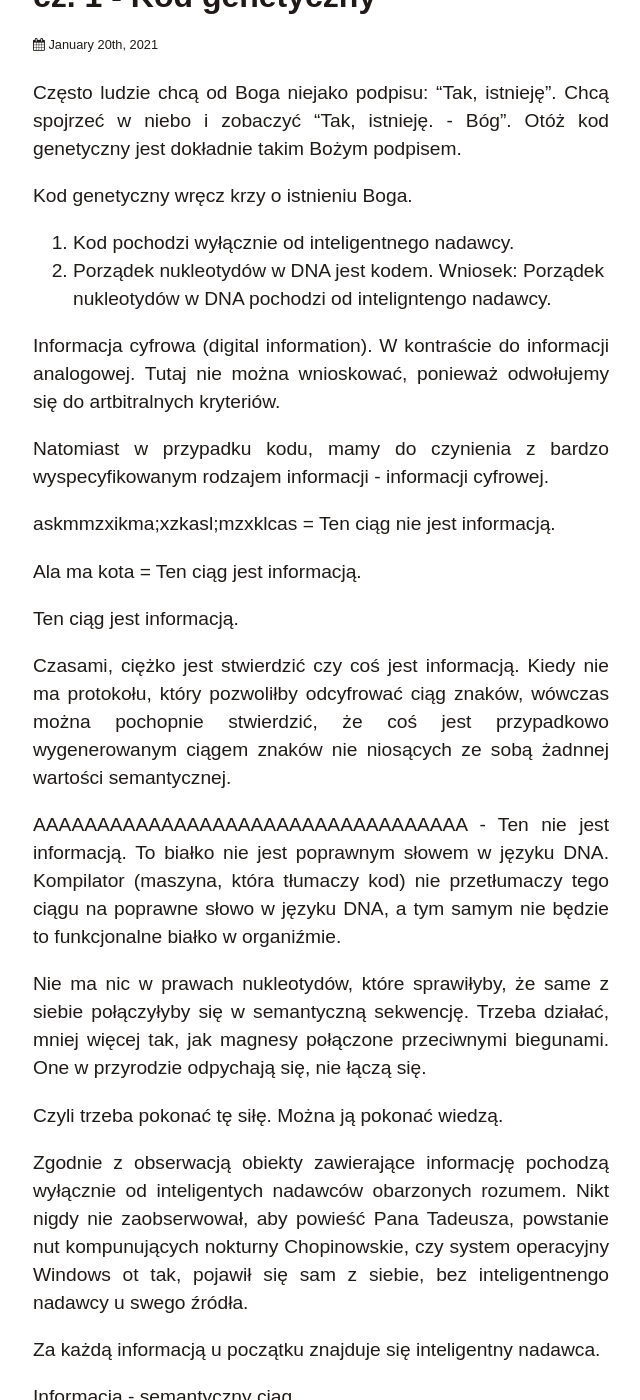
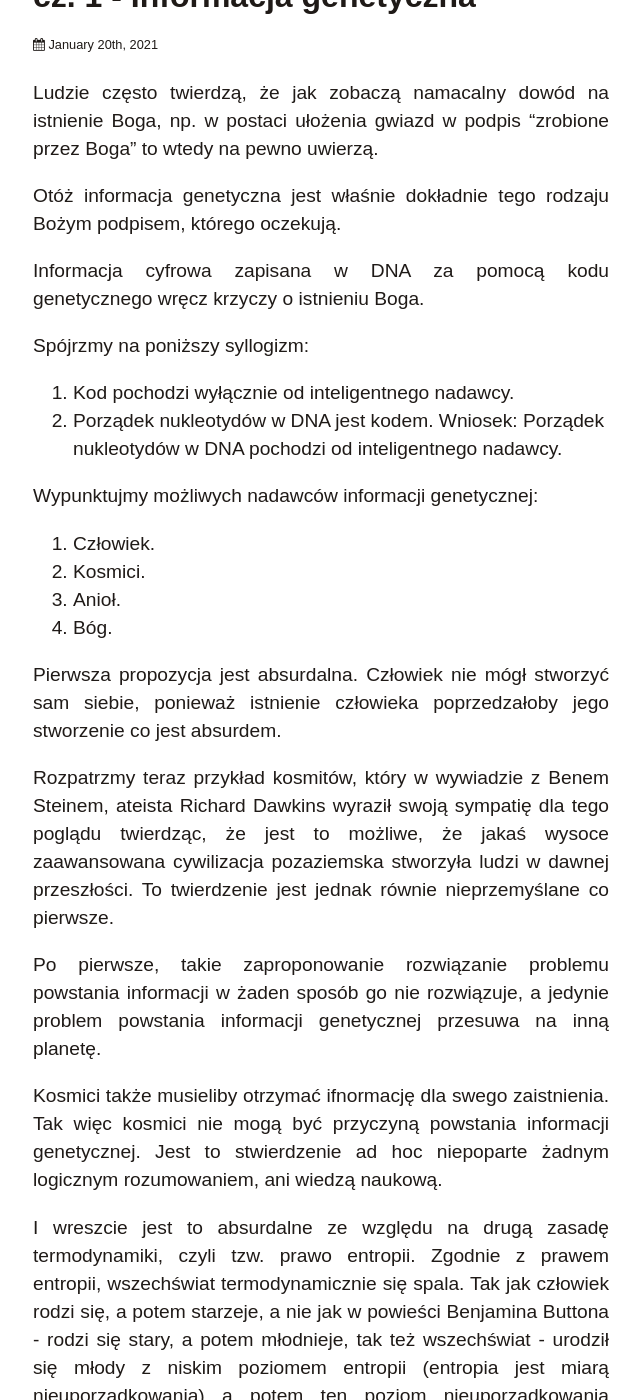
Before and after one commit to jakub-wisniewski/coffee-with-creation, a Jekyll site: the page built from _posts/2021-01-20-dowod-1.md, in a window 1280 px wide and 1400 px high, scrolled down 220 px. Shown: the whole window, without its empty margins (319-959 px from the left). Built offline with Jekyll 4.4.1, drawn with Linux system fonts in a browser that asks for light colours; nearby versions of some CDN libraries; comment, search, counter and statistics services are not loaded; some of the changed text lies outside the part shown.

```diff
--- a/_posts/2021-01-20-dowod-1.md
+++ b/_posts/2021-01-20-dowod-1.md
@@ -1,17 +1,55 @@
 ---
 layout: post
-title: Naukowe dowody na istnienie Boga cz. 1 - Kod genetyczny
+title: Naukowe dowody na istnienie Boga cz. 1 - Informacja genetyczna
 published: true
 ---
 
-Często ludzie chcą od Boga niejako podpisu: "Tak, istnieję". Chcą spojrzeć w niebo i zobaczyć "Tak, istnieję. - Bóg". Otóż kod genetyczny jest dokładnie takim Bożym podpisem.
+Ludzie często twierdzą, że jak zobaczą namacalny dowód na istnienie Boga, np. w postaci ułożenia
+gwiazd w podpis "zrobione przez Boga" to wtedy na pewno uwierzą.
 
-Kod genetyczny wręcz krzy o istnieniu Boga.
+Otóż informacja genetyczna jest właśnie dokładnie tego rodzaju Bożym podpisem, którego oczekują.
+
+Informacja cyfrowa zapisana w DNA za pomocą kodu genetycznego wręcz krzyczy o istnieniu Boga.
+
+Spójrzmy na poniższy syllogizm:
 
 1. Kod pochodzi wyłącznie od inteligentnego nadawcy.
 2. Porządek nukleotydów w DNA jest kodem.
-Wniosek: Porządek nukleotydów w DNA pochodzi od inteligntengo nadawcy.
+Wniosek: Porządek nukleotydów w DNA pochodzi od inteligentnego nadawcy.
 
+Wypunktujmy możliwych nadawców informacji genetycznej:
+
+1. Człowiek.
+2. Kosmici.
+3. Anioł.
+4. Bóg.
+
+Pierwsza propozycja jest absurdalna. Człowiek nie mógł stworzyć sam siebie, ponieważ istnienie człowieka poprzedzałoby jego stworzenie co jest absurdem.
+
+Rozpatrzmy teraz przykład kosmitów, który w wywiadzie z Benem Steinem, ateista Richard Dawkins wyraził swoją sympatię dla tego poglądu twierdząc, że jest to możliwe, że jakaś wysoce zaawansowana cywilizacja pozaziemska stworzyła ludzi w dawnej przeszłości. To twierdzenie jest jednak równie nieprzemyślane co pierwsze.
+
+Po pierwsze, takie zaproponowanie rozwiązanie problemu powstania informacji w żaden sposób go nie rozwiązuje, a jedynie problem powstania informacji genetycznej przesuwa na inną planetę.
+
+Kosmici także musieliby otrzymać ifnormację dla swego zaistnienia. Tak więc kosmici nie mogą być przyczyną powstania informacji genetycznej. Jest to stwierdzenie ad hoc niepoparte żadnym logicznym rozumowaniem, ani wiedzą naukową.
+
+I wreszcie jest to absurdalne ze względu na drugą zasadę termodynamiki, czyli tzw. prawo entropii.
+Zgodnie z prawem entropii, wszechświat termodynamicznie się spala. Tak jak człowiek rodzi się, a potem starzeje, a nie jak w powieści Benjamina Buttona - rodzi się stary, a potem młodnieje, tak też wszechświat - urodził się młody z niskim poziomem entropii (entropia jest miarą nieuporządkowania) a potem ten poziom nieuporządkowania rosnął. To wskazuje na to, że wszechświat nie istniał odwiecznie, lecz musiał mieć swój początek. Skoro miał swój początek, to przyczyna powstania informacji nie mogła pochodzić z wszechświata, lecz przyczyna powstania informacji genetycznej musiała być transcendentna - wykraczać poza prawa, które rządzą wszechświatem.
+
+Rozpatrzymy teraz możliwe byty duchowe - Boga i anioła. Bóg z definicji jest bytem wszechwiedzącym.
+Załóżmy, że to anioł zaprojektował człowieka i że to on jest nadawcą informacji genetycznej.
+Pytanie jednak skąd anioł otrzymał informację genetyczną? Anioł z definicji nie jest wszechwiedzący. Musiał więc otrzymać tę informację od kogoś większego.
+
+Bóg czy bogowie?
+
+Rozpatrzymy teraz hipotezę politeizmu, czyli istnienia wielu bogów.
+Załóżmy, że anioł otrzymał tę informację od jednego z bogów. Ale ten jeden z bogów też musiał otrzymać skąd
+
+
+To nie tylko, ale potęguje problem, ponieważ mamy problem w jaki sposób informacja genetyczna mogła podróżować w kosmosie i przywędrować na Ziemię z innej planety.
+
+
+
+Jako, że informacja cyfrowa zapisana za pomocą kodu genetycznego na cząsteczce DNA n
 
 Informacja cyfrowa (digital information). W kontraście do informacji analogowej.
 Tutaj nie można wnioskować, ponieważ odwołujemy się do artbitralnych kryteriów.
```
Also changed, not shown: _posts/2021-01-23-bog-smierci.md (+4 -2 lines), images/skull.jpg (added).
